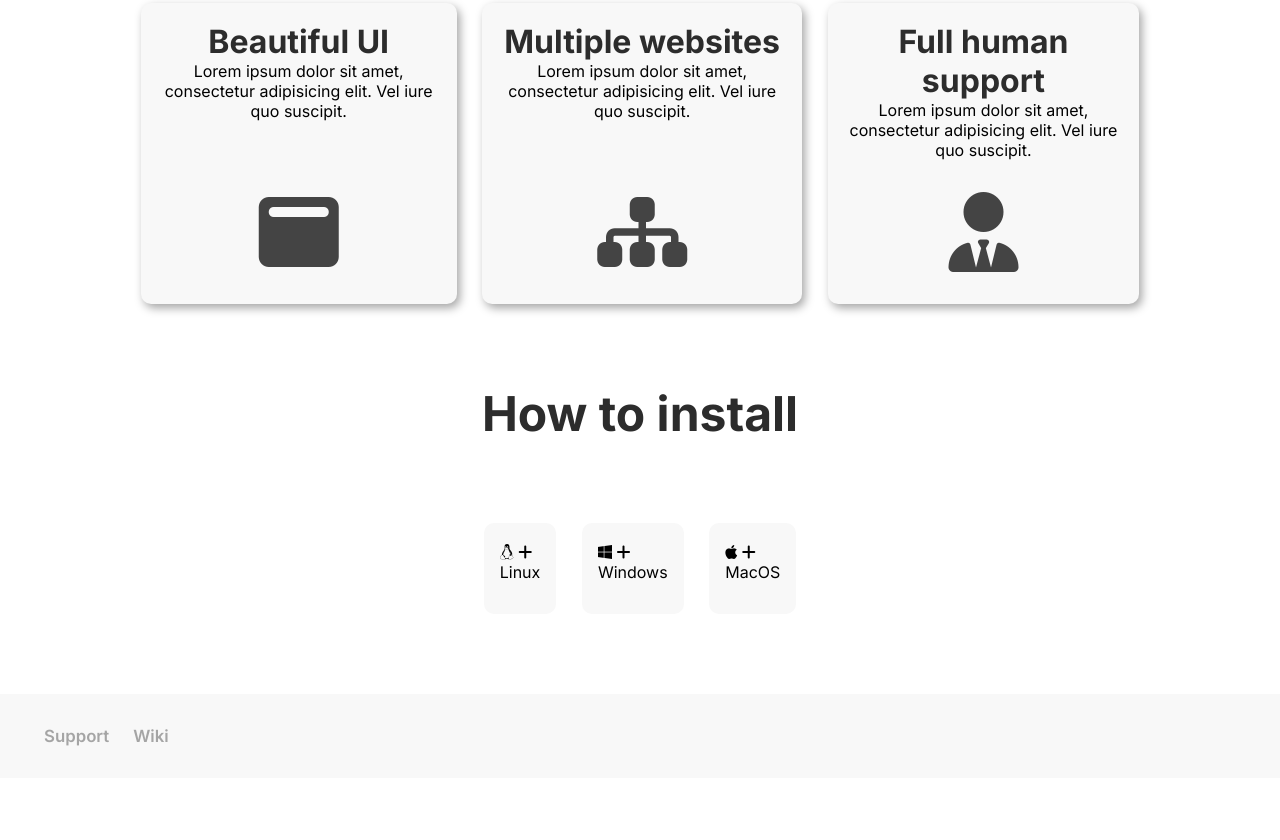
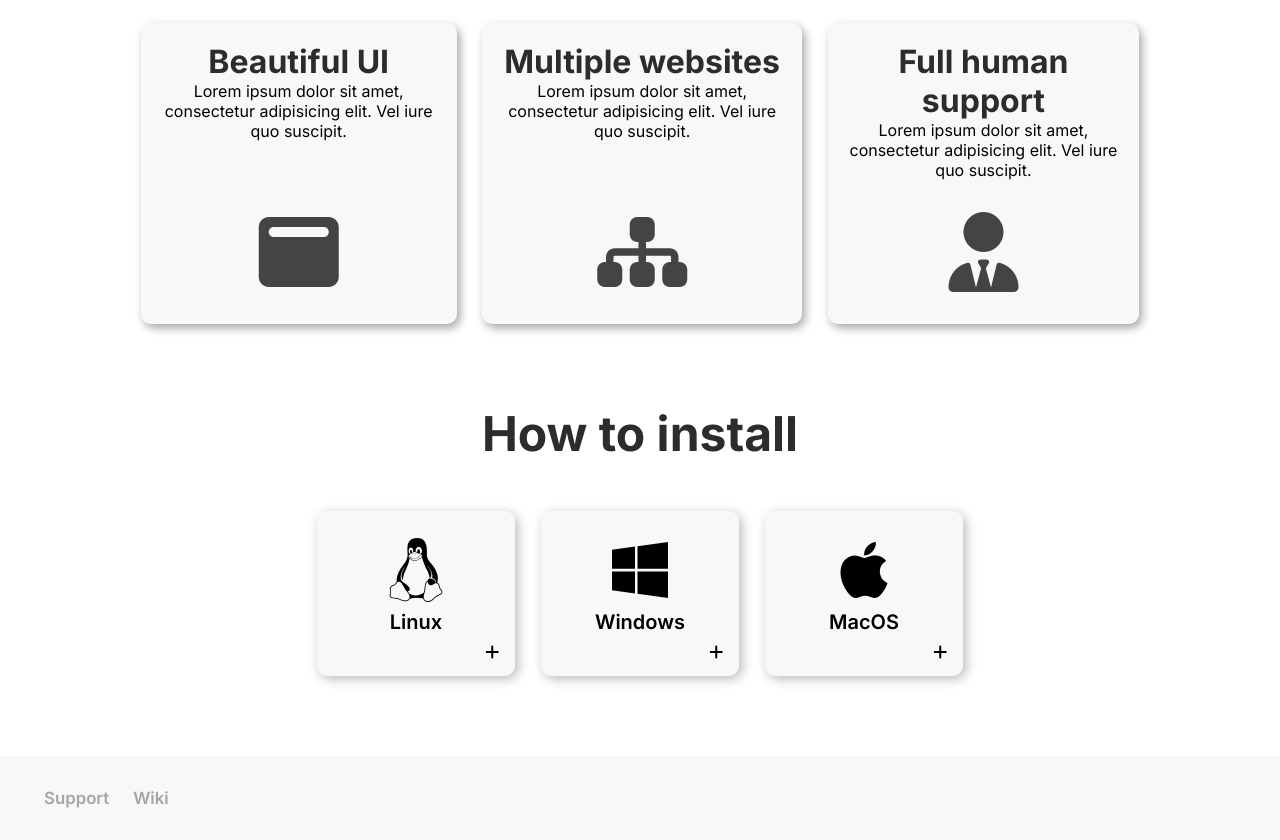
Before and after one commit to TimRuser/Ghost-Website-Template, a website: page index.html in a window 1280 px wide. Shown: the part 572-1412 px from the top of the page. Before the commit the page ends 1350 px from the top, so only its background shows below. Drawn offline with nearby package versions, Linux system fonts and the light colour scheme.

Commit message:
Added babel and changed installation and added react

```diff
--- /dev/null
+++ b/babel.config.json
@@ -0,0 +1,3 @@
+{
+    "presets": ["@babel/preset-react"]
+}
--- a/index.css
+++ b/index.css
@@ -176,19 +176,43 @@ nav li {
 .installation h1 {
     color: var(--main-title-grey);
     font-size: 48px;
+    margin: 2rem 0 3rem 0;
 }
 
 .installation-wrapper {
     display: flex;
     justify-content: center;
-    margin: 5rem 0;
+    margin: auto;
 }
 .installation-item {
     background-color: var(--background);
     margin: 0 0.8rem 0 0.8rem;
-    padding: 1.2rem 1rem 2rem 1rem;
+    padding: 1.2rem 1rem 1rem 1rem;
     border: 1px transparent;
+    box-shadow: 3px 3px 12px var(--secondary-light);
     border-radius: 10px;
+    display: flex;
+    flex-direction: column;
+    width: 13vw;
+    align-content: space-between;
+}
+.installation-os-wrapper {
+    margin: auto;
+    display: flex;
+    justify-content: center;
+    flex-direction: column;
+}
+.installation-item-icon {
+    margin: 0.5rem auto 0.5rem auto;
+}
+.installation-item-plus {
+    align-self: flex-end;
+    margin: 10px 0 0 10px;
+    position: relative;
+}
+.installation-item p {
+    font-weight: 600;
+    font-size: 20px;
 }
 
 /* ---- Footer ---- */
--- a/index.html
+++ b/index.html
@@ -8,7 +8,11 @@
     <script src="https://kit.fontawesome.com/9a04f2c861.js" crossorigin="anonymous"></script>
     <link rel="preconnect" href="https://fonts.googleapis.com">
     <link rel="preconnect" href="https://fonts.gstatic.com" crossorigin>
-    <link href="https://fonts.googleapis.com/css2?family=Inter:wght@200;400;600;700;900&display=swap" rel="stylesheet">     <link rel="stylesheet" href="index.css">
+    <link href="https://fonts.googleapis.com/css2?family=Inter:wght@200;400;600;700;900&display=swap" rel="stylesheet">
+    <link rel="stylesheet" href="index.css">
+    <script src="https://unpkg.com/react@18/umd/react.development.js" crossorigin></script>
+    <script src="https://unpkg.com/react-dom@18/umd/react-dom.development.js" crossorigin></script>
+    <script src="index.js"></script>t
 </head>
 <body>
     <div class="wrapper">
@@ -66,22 +70,29 @@
             <h1>How to install</h1>
             <div class="installation-wrapper">
                 <div class="installation-item">
-                    <i class="fa-brands fa-linux installation-item-icon"></i>
+                    <div class="installation-os-wrapper">
+                        <i class="fa-brands fa-linux fa-4x installation-item-icon"></i>
+                        <p>Linux</p>
+                    </div>
                     <i class="fa-solid fa-plus installation-item-plus"></i>
-                    <p>Linux</p>
                 </div>
                 <div class="installation-item">
-                    <i class="fa-brands fa-windows installation-item-icon"></i>
+                    <div class="installation-os-wrapper">
+                        <i class="fa-brands fa-windows fa-4x installation-item-icon"></i>
+                        <p>Windows</p>
+                    </div>
                     <i class="fa-solid fa-plus installation-item-plus"></i>
-                    <p>Windows</p>
                 </div>
                 <div class="installation-item">
-                    <i class="fa-brands fa-apple installation-item-icon"></i>
+                    <div class="installation-os-wrapper">
+                        <i class="fa-brands fa-apple fa-4x installation-item-icon"></i>
+                        <p>MacOS</p>
+                    </div>
                     <i class="fa-solid fa-plus installation-item-plus"></i>
-                    <p>MacOS</p>
                 </div>
             </div>
         </div>
+        <div id="react-install-root"></div>
         <footer>
             <ul>
                 <li><a class="footer-button" href="#support">Support</a></li>
--- a/index.js
+++ b/index.js
@@ -0,0 +1,14 @@
+
+
+
+
+
+// ----- Install -----
+
+// Creating Install Component
+
+// Rendering Component
+
+const domContainer = document.querySelector('#like_button_container');
+const root = ReactDOM.createRoot(domContainer);
+root.render(Install);
```
Also changed, not shown: package.json (added, +27 -0 lines), 2 other files.
